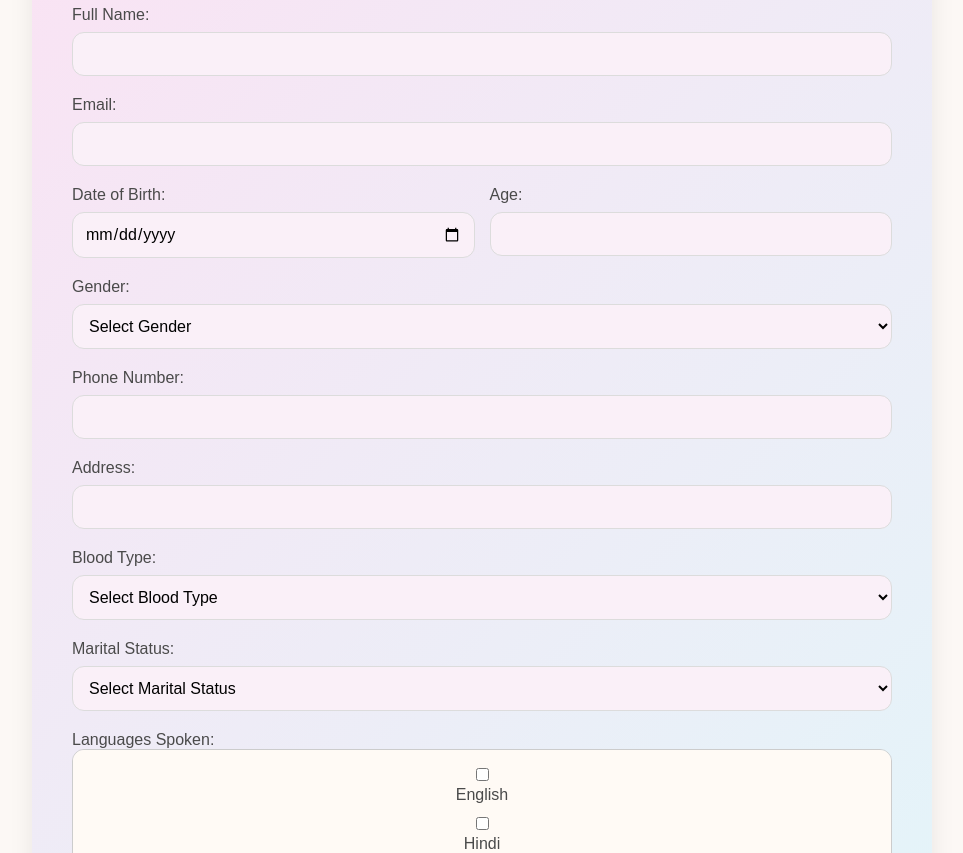
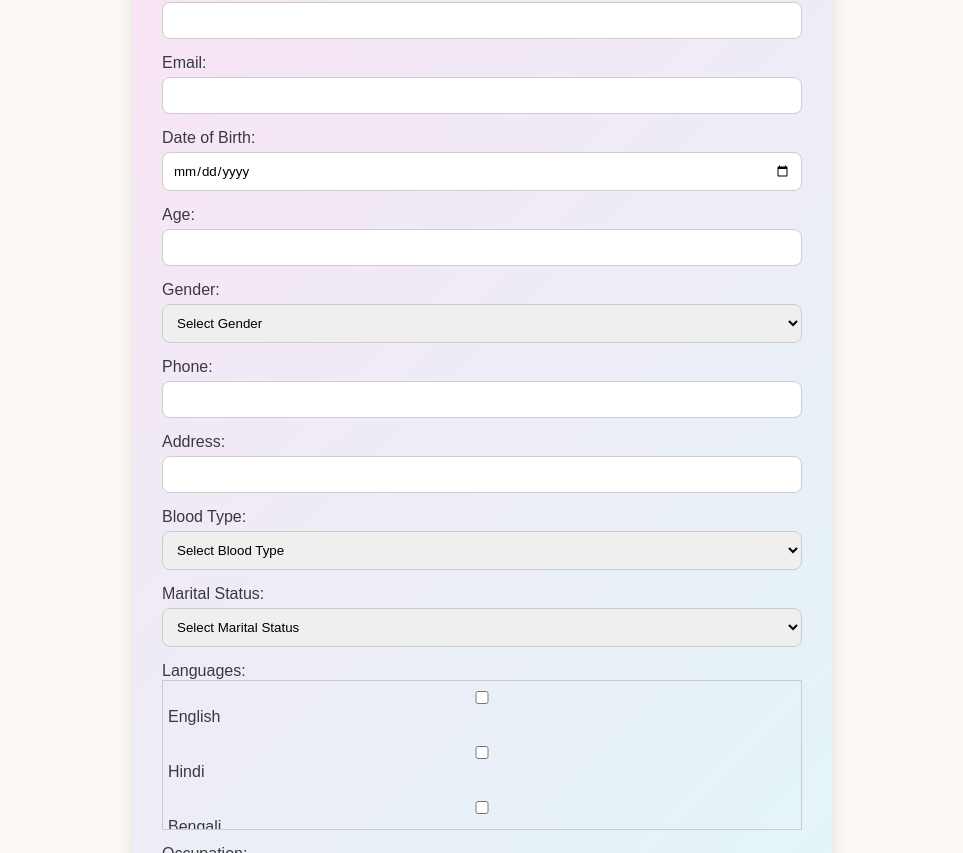
Before and after one commit to 2400032184/sdp21, a React (Vite) app in the folder client/: page /UpdateUserProfile in a window 1280 px wide. Shown: the part 327-1180 px from the top of the page, without its empty margins (158-1121 px from the left). Built offline with nearby package versions, Linux system fonts and the light colour scheme.

Commit message:
Refactor UpdateUserProfile component
Refactor UpdateUserProfile component for improved readability and maintainability. Consolidate language and occupation arrays, update state management, and enhance form layout.

```diff
--- a/client/src/components/UpdateUserProfile.jsx
+++ b/client/src/components/UpdateUserProfile.jsx
@@ -1,27 +1,14 @@
 import React, { useState, useEffect } from "react";
 
-const allLanguages = [
-  "English", "Hindi", "Bengali", "Telugu", "Marathi", "Tamil", "Urdu",
-  "Gujarati", "Kannada", "Odia", "Malayalam", "Punjabi", "Assamese",
-  "Maithili", "Sanskrit", "Kashmiri", "Nepali", "Sindhi", "Dogri",
-  "Manipuri", "Bodo", "Santhali", "French", "Spanish", "German",
-  "Italian", "Chinese", "Japanese", "Korean", "Russian", "Arabic",
-  "Portuguese", "Swahili", "Turkish", "Vietnamese", "Dutch", "Greek"
-];
-
-const allOccupations = [
-  "Software Engineer", "Doctor", "Teacher", "Student", "Artist", "Lawyer",
-  "Engineer", "Nurse", "Farmer", "Scientist", "Business Owner", "Musician",
-  "Writer", "Driver", "Chef"
-];
-
+const allLanguages = ["English","Hindi","Bengali","Telugu","Marathi","Tamil","Urdu","Gujarati","Kannada","Odia","Malayalam","Punjabi","Assamese","Maithili","Sanskrit","Kashmiri","Nepali","Sindhi","Dogri","Manipuri","Bodo","Santhali","French","Spanish","German","Italian","Chinese","Japanese","Korean","Russian","Arabic","Portuguese","Swahili","Turkish","Vietnamese","Dutch","Greek"];
+const allOccupations = ["Software Engineer","Doctor","Teacher","Student","Artist","Lawyer","Engineer","Nurse","Farmer","Scientist","Business Owner","Musician","Writer","Driver","Chef"];
 const allGenders = ["Male", "Female", "Other"];
 const allBloodTypes = ["A+", "A-", "B+", "B-", "AB+", "AB-", "O+", "O-"];
 const allMaritalStatus = ["Single", "Married", "Divorced", "Widowed"];
 
-const UpdateUserProfile = ({ onProfileUpdate }) => {
-  const [formData, setFormData] = useState({
-    profilePic: null,
+const UpdateUserProfile = () => {
+  const defaultData = {
+    profilePic: "",
     username: "",
     name: "",
     email: "",
@@ -35,15 +22,19 @@ const UpdateUserProfile = ({ onProfileUpdate }) => {
     languages: [],
     occupation: "",
     placeOfBirth: "",
-  });
+  };
+
+  const [formData, setFormData] = useState(defaultData);
 
   useEffect(() => {
     const currentUser = JSON.parse(localStorage.getItem("currentUser"));
-    if (currentUser) setFormData(currentUser);
+    if (currentUser) {
+      setFormData({ ...defaultData, ...currentUser }); // merge with defaults
+    }
   }, []);
 
   const handleChange = (e) => {
-    const { name, value, files, type, checked } = e.target;
+    const { name, value, files, checked } = e.target;
 
     if (files && files[0]) {
       const reader = new FileReader();
@@ -53,15 +44,9 @@ const UpdateUserProfile = ({ onProfileUpdate }) => {
       reader.readAsDataURL(files[0]);
     } else if (name === "languages") {
       if (checked) {
-        setFormData((prev) => ({
-          ...prev,
-          languages: [...prev.languages, value],
-        }));
+        setFormData((prev) => ({ ...prev, languages: [...prev.languages, value] }));
       } else {
-        setFormData((prev) => ({
-          ...prev,
-          languages: prev.languages.filter((lang) => lang !== value),
-        }));
+        setFormData((prev) => ({ ...prev, languages: prev.languages.filter(l => l !== value) }));
       }
     } else if (name === "dob") {
       const birthDate = new Date(value);
@@ -76,23 +61,19 @@ const UpdateUserProfile = ({ onProfileUpdate }) => {
 
   const handleSubmit = (e) => {
     e.preventDefault();
-
     localStorage.setItem("currentUser", JSON.stringify(formData));
 
     const users = JSON.parse(localStorage.getItem("registeredUsers")) || [];
-    const updatedUsers = users.map((u) =>
-      u.username === formData.username ? { ...formData } : u
-    );
+    const updatedUsers = users.map(u => u.username === formData.username ? { ...formData } : u);
     localStorage.setItem("registeredUsers", JSON.stringify(updatedUsers));
 
     alert("Profile updated successfully!");
-    if (onProfileUpdate) onProfileUpdate(formData);
   };
 
   return (
     <div className="update-profile-container">
-      <h1 className="update-title">Update Your Profile</h1>
-      <form className="update-profile-form" onSubmit={handleSubmit}>
+      <h1>Update Profile</h1>
+      <form onSubmit={handleSubmit}>
         <label>
           Profile Picture:
           <input type="file" name="profilePic" onChange={handleChange} />
@@ -113,36 +94,27 @@ const UpdateUserProfile = ({ onProfileUpdate }) => {
           <input type="email" name="email" value={formData.email} onChange={handleChange} />
         </label>
 
-        <div style={{ display: "flex", gap: "15px" }}>
-          <label style={{ flex: 1 }}>
+        <label>
           Date of Birth:
           <input type="date" name="dob" value={formData.dob} onChange={handleChange} />
         </label>
-          <label style={{ flex: 1 }}>
+
+        <label>
           Age:
           <input type="number" name="age" value={formData.age} readOnly />
         </label>
-        </div>
 
         <label>
           Gender:
           <select name="gender" value={formData.gender} onChange={handleChange}>
             <option value="">Select Gender</option>
-            {allGenders.map((g) => (
-              <option key={g} value={g}>{g}</option>
-            ))}
+            {allGenders.map(g => <option key={g} value={g}>{g}</option>)}
           </select>
         </label>
 
         <label>
-          Phone Number:
-          <input
-            type="text"
-            name="phone"
-            maxLength={10}
-            value={formData.phone}
-            onChange={handleChange}
-          />
+          Phone:
+          <input type="text" name="phone" value={formData.phone} onChange={handleChange} />
         </label>
 
         <label>
@@ -154,9 +126,7 @@ const UpdateUserProfile = ({ onProfileUpdate }) => {
           Blood Type:
           <select name="bloodType" value={formData.bloodType} onChange={handleChange}>
             <option value="">Select Blood Type</option>
-            {allBloodTypes.map((b) => (
-              <option key={b} value={b}>{b}</option>
-            ))}
+            {allBloodTypes.map(b => <option key={b} value={b}>{b}</option>)}
           </select>
         </label>
 
@@ -164,38 +134,27 @@ const UpdateUserProfile = ({ onProfileUpdate }) => {
           Marital Status:
           <select name="maritalStatus" value={formData.maritalStatus} onChange={handleChange}>
             <option value="">Select Marital Status</option>
-            {allMaritalStatus.map((m) => (
-              <option key={m} value={m}>{m}</option>
-            ))}
+            {allMaritalStatus.map(m => <option key={m} value={m}>{m}</option>)}
           </select>
         </label>
 
         <label>
-          Languages Spoken:
-          <div className="languages-container">
-            {allLanguages.map((lang) => (
-              <label key={lang} className="language-checkbox">
-                <input
-                  type="checkbox"
-                  name="languages"
-                  value={lang}
-                  checked={formData.languages.includes(lang)}
-                  onChange={handleChange}
-                />
+          Languages:
+          <div style={{ maxHeight: "150px", overflowY: "scroll", border: "1px solid #ccc", padding: "5px" }}>
+            {allLanguages.map(lang => (
+              <label key={lang} style={{ display: "block" }}>
+                <input type="checkbox" name="languages" value={lang} checked={formData.languages.includes(lang)} onChange={handleChange} />
                 {lang}
               </label>
             ))}
           </div>
-          <p>Selected ({formData.languages.length}): {formData.languages.join(", ")}</p>
         </label>
 
         <label>
           Occupation:
           <select name="occupation" value={formData.occupation} onChange={handleChange}>
             <option value="">Select Occupation</option>
-            {allOccupations.map((o) => (
-              <option key={o} value={o}>{o}</option>
-            ))}
+            {allOccupations.map(o => <option key={o} value={o}>{o}</option>)}
           </select>
         </label>
 
@@ -204,101 +163,54 @@ const UpdateUserProfile = ({ onProfileUpdate }) => {
           <input type="text" name="placeOfBirth" value={formData.placeOfBirth} onChange={handleChange} />
         </label>
 
-        <button type="submit" className="submit-btn">Save Changes</button>
+        <button type="submit">Save Changes</button>
       </form>
 
       <style>{`
         .update-profile-container {
-          max-width: 900px;
+          max-width: 700px;
           margin: 50px auto;
-          padding: 40px;
+          padding: 30px;
           border-radius: 20px;
-          box-shadow: 0 8px 25px rgba(0,0,0,0.08);
+          box-shadow: 0 5px 15px rgba(0,0,0,0.1);
           font-family: 'Roboto', sans-serif;
           background: linear-gradient(135deg, #fce1f3, #e0f7fa);
-          color: #4a4a4a;
+          text-align: left;
         }
 
-        .update-title {
+        h1 {
           text-align: center;
-          font-size: 2rem;
-          font-weight: 700;
-          margin-bottom: 20px;
-          color: #000000ff;
+          color: #4a148c;
+          margin-bottom: 25px;
         }
 
-        .update-profile-form {
-          display: flex;
-          flex-direction: column;
-          gap: 20px;
-        }
-
-        label {
-          display: flex;
-          flex-direction: column;
+        form label {
+          display: block;
+          margin-bottom: 15px;
           font-weight: 500;
         }
 
         input, select {
-          margin-top: 8px;
-          padding: 12px;
-          border: 1px solid #dcdcdc;
-          border-radius: 12px;
-          font-size: 1rem;
-          outline: none;
-          transition: all 0.3s ease;
-          background-color: #faf0f8;
+          width: 100%;
+          padding: 10px;
+          margin-top: 5px;
+          border-radius: 8px;
+          border: 1px solid #ccc;
         }
 
-        input:focus, select:focus {
-          border-color: #a78bfa;
-          box-shadow: 0 0 8px rgba(167, 139, 250, 0.4);
-          background-color: #fbfbfbff;
-        }
-
-        .languages-container {
-          max-height: 200px;
-          overflow-y: auto;
-          border: 1px solid #ccc;
-          border-radius: 12px;
-          padding: 10px;
-          background-color: #fffaf5;
-          display: flex;
-          flex-direction: column;
-        }
-
-        .language-checkbox {
-          display: flex;
-          align-items: center;
-          gap: 5px;
-          margin-bottom: 5px;
-        }
-
-        .submit-btn {
-          padding: 14px 22px;
+        button {
+          display: block;
+          margin: 20px auto 0;
+          padding: 12px 25px;
           background: linear-gradient(135deg, #a78bfa, #d6bcf5);
           border: none;
           border-radius: 12px;
-          color: #fff;
-          font-size: 1.1rem;
-          font-weight: 600;
+          color: white;
           cursor: pointer;
-          transition: all 0.3s ease;
         }
 
-        .submit-btn:hover {
-          transform: translateY(-2px);
+        button:hover {
           background: linear-gradient(135deg, #7c3aed, #c084fc);
-        }
-
-        @media (max-width: 768px) {
-          .update-profile-container {
-            padding: 25px;
-          }
-
-          .update-title {
-            font-size: 1.6rem;
-          }
         }
       `}</style>
     </div>
```
Lines whose indentation alone changed are shown as unchanged.
